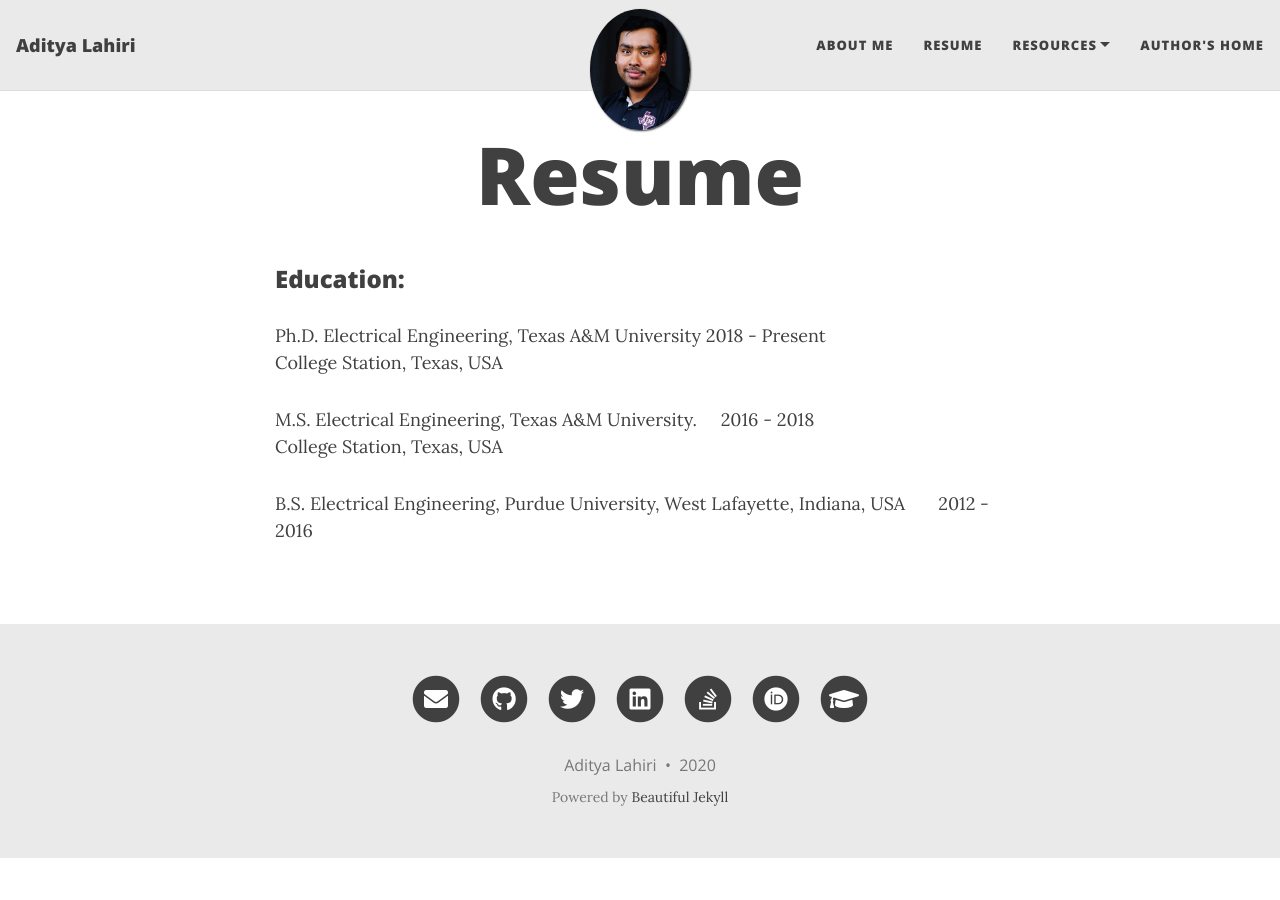
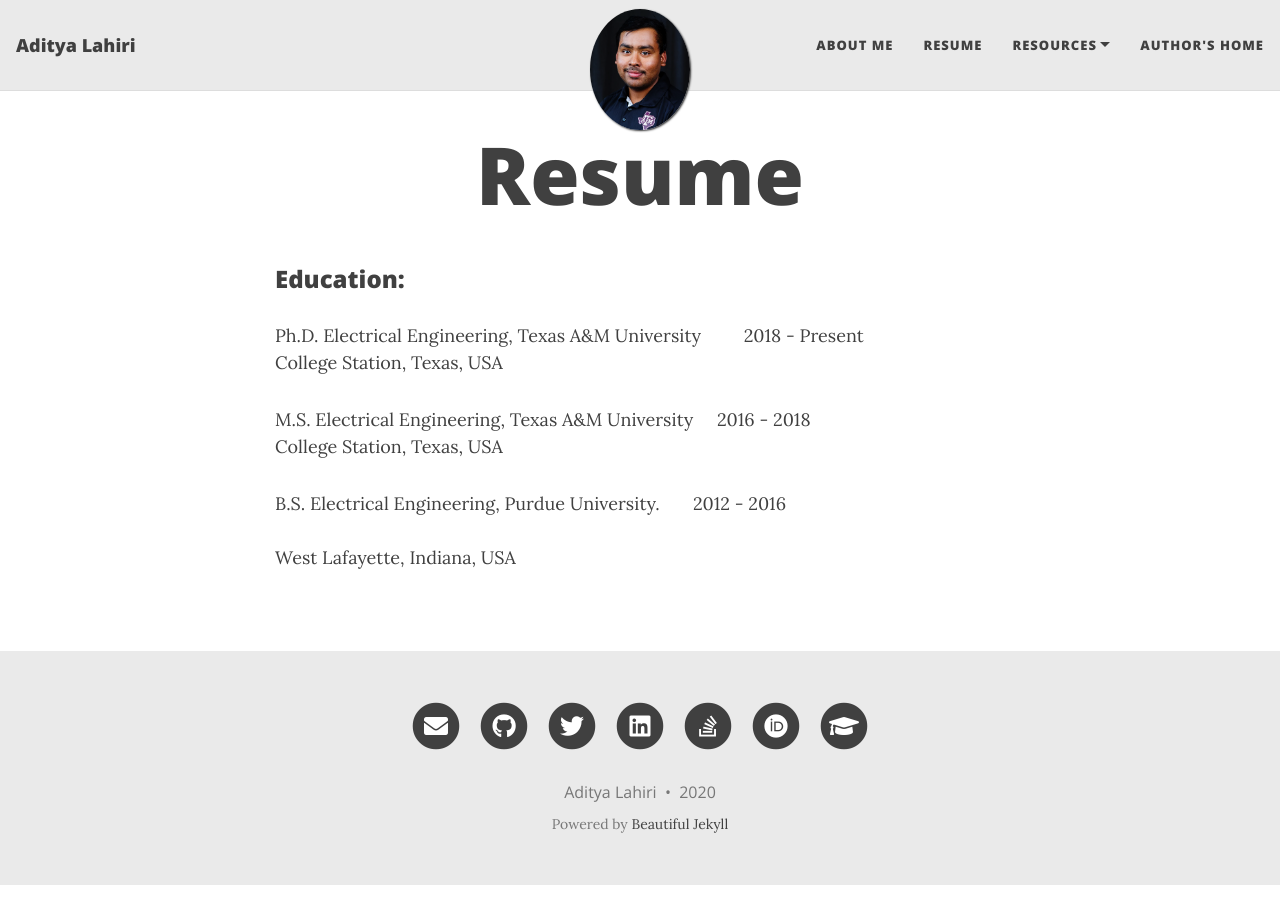
Before and after one commit to adilahiri/adilahiri.github.io, a Jekyll site: the page built from resume.md, in a window 1280 px wide. Built offline with Jekyll 4.4.1, drawn with Linux system fonts in a browser that asks for light colours; nearby versions of some CDN libraries; part of the change alters nothing that is shown.

```diff
--- a/resume.md
+++ b/resume.md
@@ -5,10 +5,11 @@ title: Resume
 
 
 ### Education:
-Ph.D.  Electrical Engineering, Texas A&M University     2018 -  Present <br>
+Ph.D.  Electrical Engineering, Texas A&M University     &nbsp;&nbsp;&nbsp; &nbsp;&nbsp;&nbsp;     2018 -  Present <br>
 College Station, Texas, USA
 
-M.S.   Electrical Engineering, Texas A&M University.     &nbsp;&nbsp;&nbsp;  2016 -  2018 <br>
+M.S.   Electrical Engineering, Texas A&M University     &nbsp;&nbsp;&nbsp;  2016 -  2018 <br>
 College Station, Texas, USA
 
-B.S.   Electrical Engineering, Purdue University, West Lafayette, Indiana, USA   &nbsp;&nbsp;&nbsp;&nbsp;&nbsp; 2012 - 2016 <br>
+B.S.   Electrical Engineering, Purdue University.       &nbsp;&nbsp;&nbsp;&nbsp;&nbsp; 2012 - 2016 <br>
+West Lafayette, Indiana, USA
```
